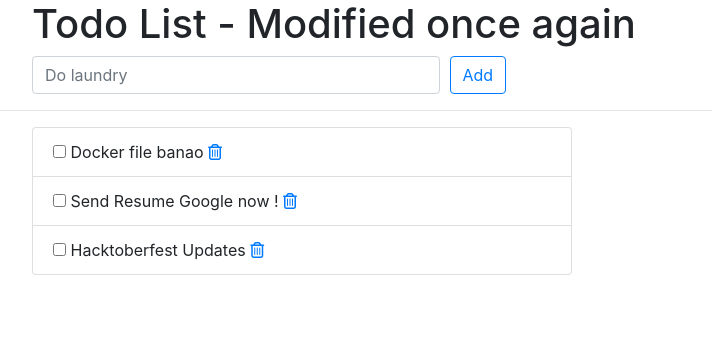
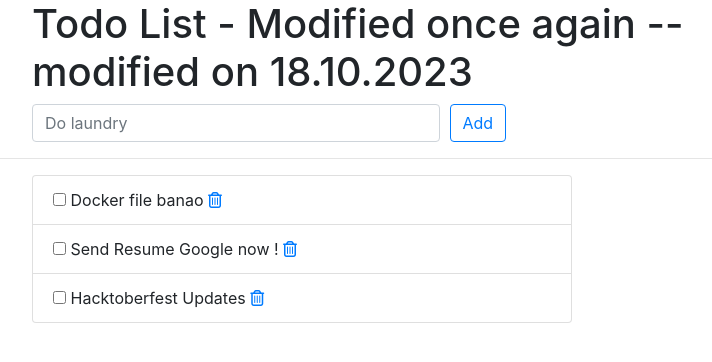
Before and after one commit to shubhamgithub06/Django-todo-cicd, a Django app: page /todos/ in a window 1280 px wide. Shown: the top 362 px of the page, without its empty margins (243-955 px from the left). Run offline with Django 3.2, Linux system fonts and the light colour scheme; data comes from the database, SQL or seed files in the repository; some libraries are stand-ins or nearby versions.

Commit message:
demo commit 18oct

```diff
--- a/todos/templates/todos/index.html
+++ b/todos/templates/todos/index.html
@@ -12,7 +12,7 @@
     <div class="offset-md-2 col-lg-9">
       <div class="page-header">
         <h1>
-          Todo List - Modified once again
+          Todo List - Modified once again -- modified on 18.10.2023
         </h1>
       </div>
     </div>
```
